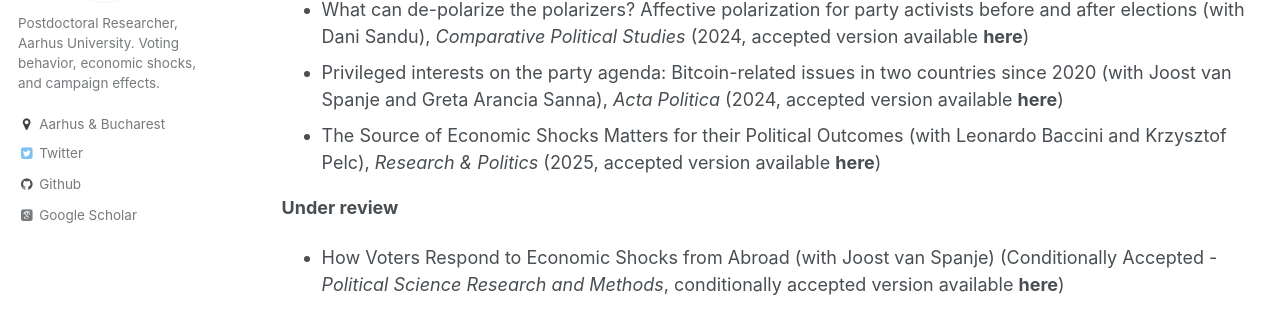
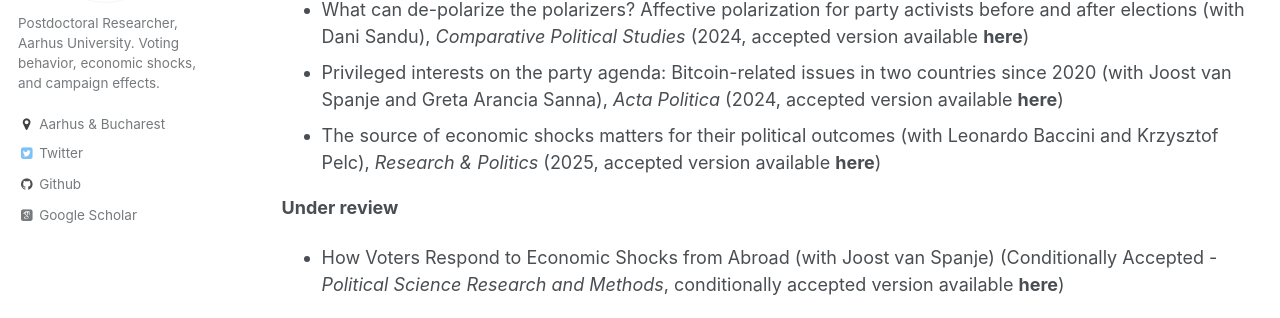
Before and after one commit to costinciobanu/costinciobanu.github.io, a Jekyll site: the page built from _pages/research.md, in a window 1280 px wide and 1143 px high. Shown: the part 372-690 px from the top of the window. Built offline with Jekyll 4.4.1, drawn with Linux system fonts in a browser that asks for light colours; some web fonts are replaced.

```diff
--- a/_pages/research.md
+++ b/_pages/research.md
@@ -11,7 +11,7 @@ author_profile: true
 * [The electoral risks of austerity](https://doi.org/10.1111/1475-6765.12604),  <em>European Journal of Political Research</em> (2023, accepted version available [<b>here</b>](https://www.dropbox.com/s/pu8rum0cgivukib/Ciobanu%20-%20Austerity.pdf?dl=0))
 * [What can de-polarize the polarizers? Affective polarization for party activists before and after elections](https://doi.org/10.1177/00104140241259453) (with [Dani Sandu](https://danisandu.eu/)), <em>Comparative Political Studies</em> (2024, accepted version available [<b>here</b>](https://www.dropbox.com/s/o2ukgnwatc79457/Ciobanu%20and%20Sandu%20-%20Affective%20polarization.pdf?dl=0))
 * [Privileged interests on the party agenda: Bitcoin-related issues in two countries since 2020](https://doi.org/10.1057/s41269-024-00380-4) (with Joost van Spanje and Greta Arancia Sanna), <em>Acta Politica</em> (2024, accepted version available [<b>here</b>](https://www.dropbox.com/scl/fi/up7l3x2z9maeufpggwu8a/Bitcoin_paper.pdf?rlkey=5rx3tgdbia94uia562cfbsh2d&st=akfqsx7r&dl=0))
-* [The Source of Economic Shocks Matters for their Political Outcomes](https://doi.org/10.1177/20531680251379914) (with Leonardo Baccini and Krzysztof Pelc), <em>Research &amp; Politics</em> (2025, accepted version available [<b>here</b>](https://www.dropbox.com/scl/fi/nbvjwpej33a5wfa644tgj/BCP_September2025.pdf?rlkey=m9fn27esxq0dfwo9vm2sbcmcn&st=v0udq7qj&dl=0))
+* [The source of economic shocks matters for their political outcomes](https://doi.org/10.1177/20531680251379914) (with Leonardo Baccini and Krzysztof Pelc), <em>Research &amp; Politics</em> (2025, accepted version available [<b>here</b>](https://www.dropbox.com/scl/fi/nbvjwpej33a5wfa644tgj/BCP_September2025.pdf?rlkey=m9fn27esxq0dfwo9vm2sbcmcn&st=v0udq7qj&dl=0))
 
 <b>Under review</b>
 
```
